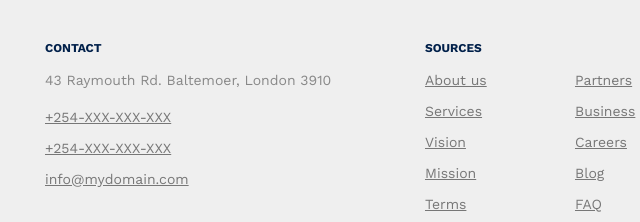
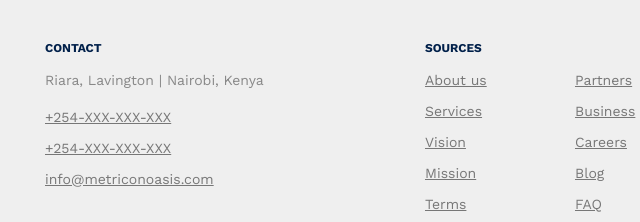
Before and after one commit to Kay-raph/aimasi, a plain HTML site: page index.html in a window 1280 px wide. Shown: the part 4496-4718 px from the top of the page, 37-677 px from the left. Drawn offline with nearby package versions, Linux system fonts and the light colour scheme; files whose address does not match are found by name.

Commit message:
changed location

```diff
--- a/index.html
+++ b/index.html
@@ -921,12 +921,12 @@
           <div class="col-lg-4">
             <div class="widget">
               <h3>Contact</h3>
-              <address>43 Raymouth Rd. Baltemoer, London 3910</address>
+              <address>Riara, Lavington | Nairobi, Kenya</address>
               <ul class="list-unstyled links">
                 <li><a href="tel://11234567890">+254-XXX-XXX-XXX</a></li>
                 <li><a href="tel://11234567890">+254-XXX-XXX-XXX</a></li>
                 <li>
-                  <a href="mailto:info@mydomain.com">info@mydomain.com</a>
+                  <a href="mailto:info@mydomain.com">info@metriconoasis.com</a>
                 </li>
               </ul>
             </div>
```
